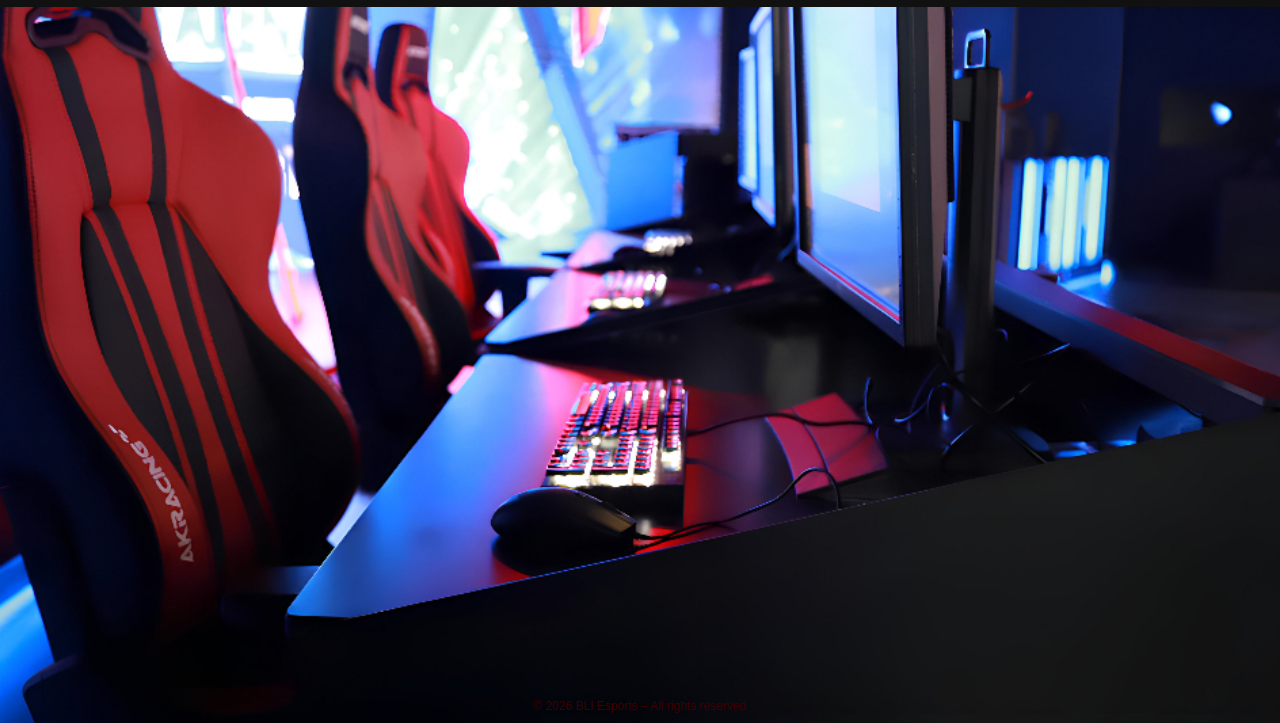
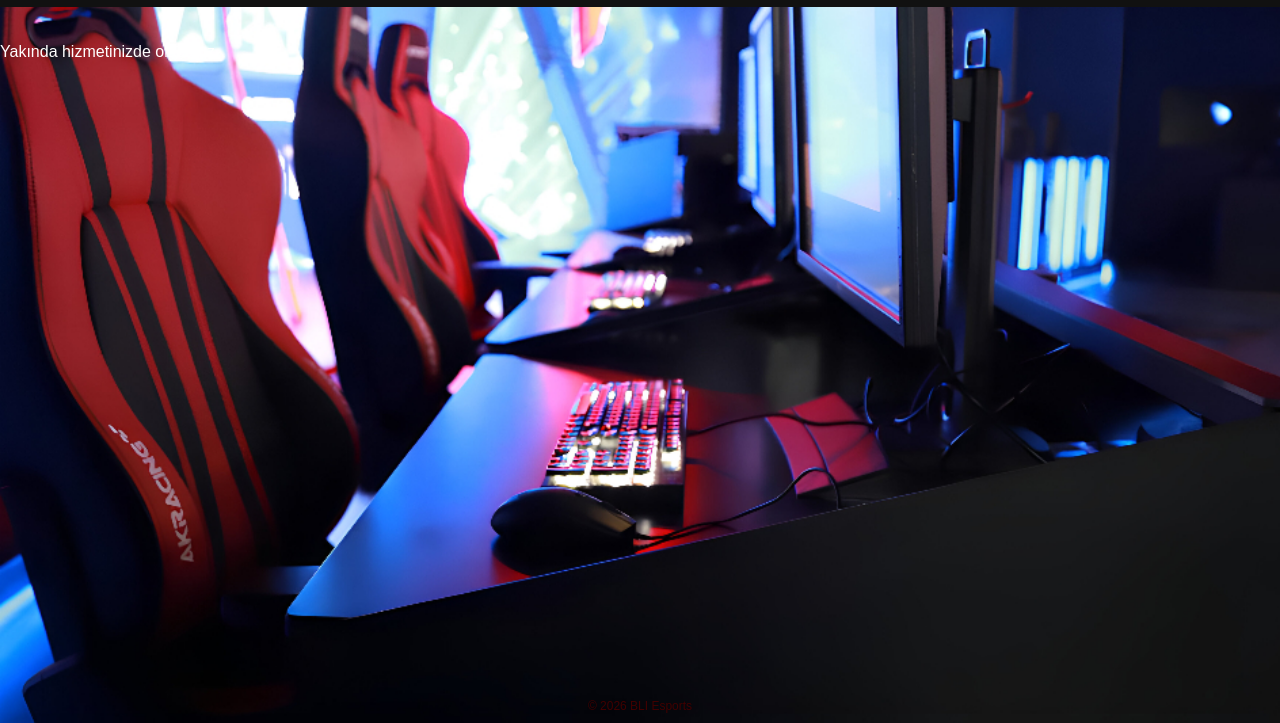
Before and after one commit to bliesports/bliesports.github.io, a plain HTML site: page index.html in a window 1280 px wide. Shown: the part 77-800 px from the top of the page. Drawn offline with Linux system fonts and the light colour scheme.

Commit message:
Update index.html

```diff
--- a/index.html
+++ b/index.html
@@ -51,8 +51,14 @@
 
 <!-- Footer -->
 <div class="footer">
-  © 2026 BLI Esports – All rights reserved
+  &copy; 2026 BLI Esports
 </div>
+
+<!-- Alt yazı -->
+<div class="coming-soon-text">
+  Yakında hizmetinizde olacağız
+</div>
+
 
 <!-- Firebase (compat sürüm) -->
 <script src="https://www.gstatic.com/firebasejs/9.22.1/firebase-app-compat.js"></script>
```
